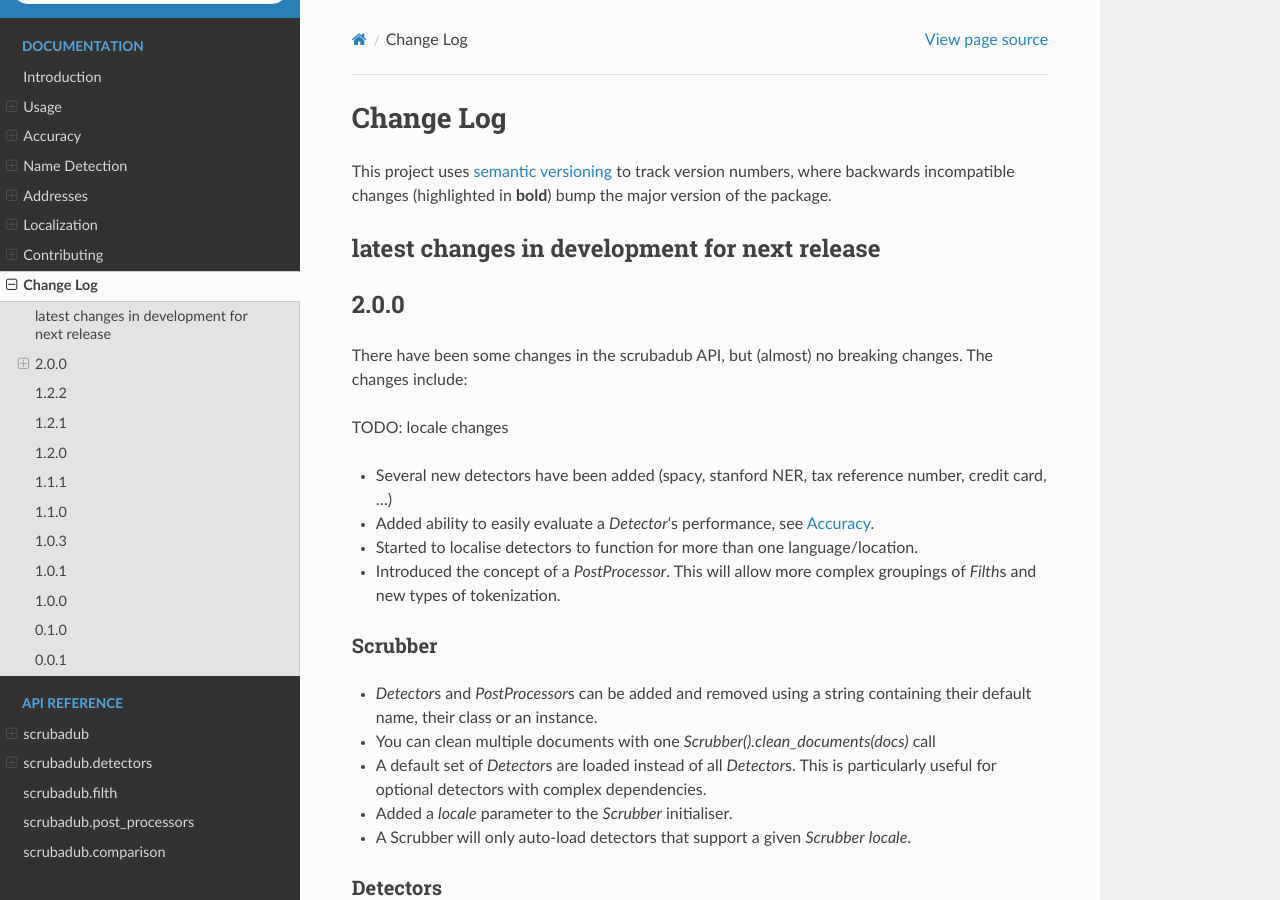
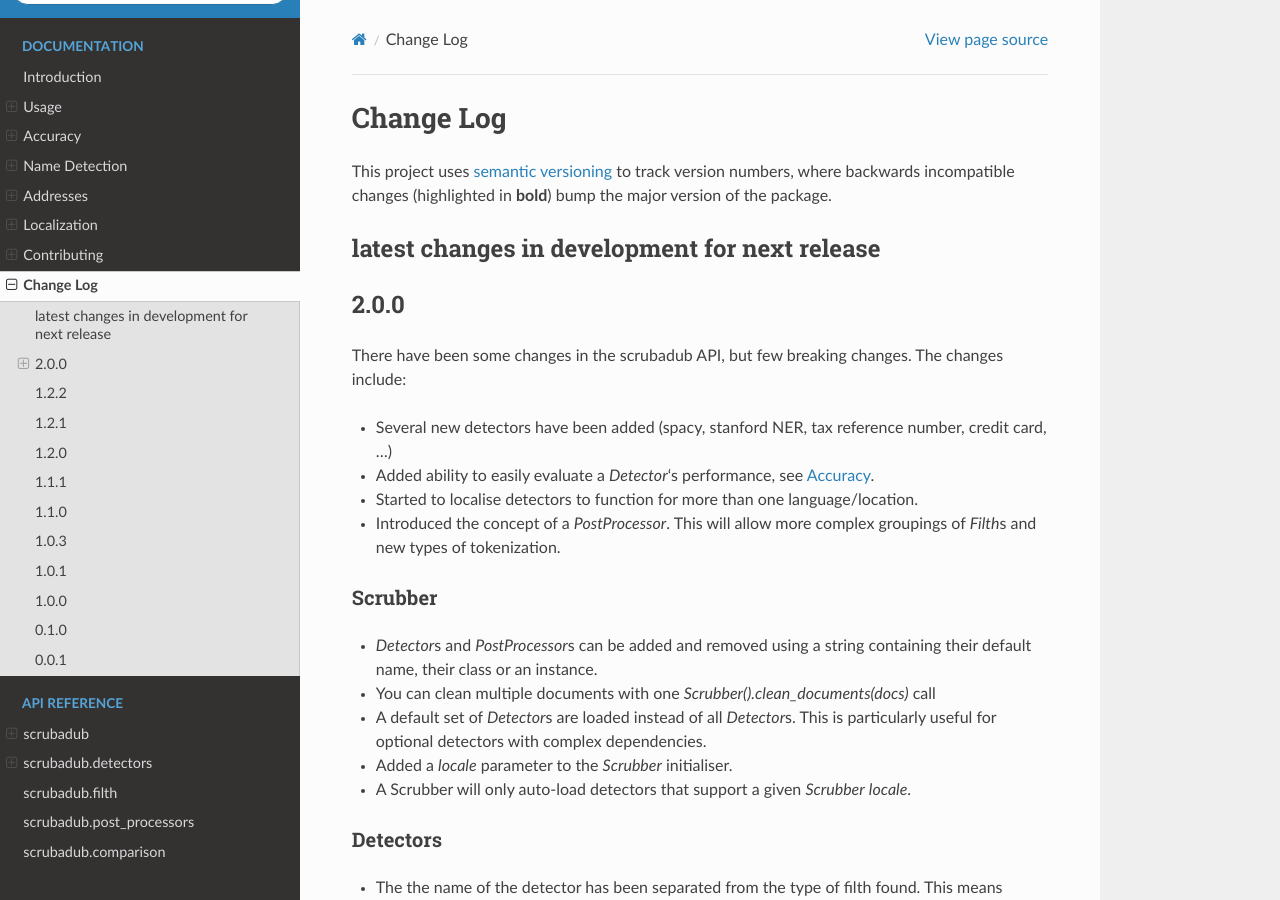
Before and after one commit to LeapBeyond/scrubadub, a Sphinx documentation site: the page built from docs/changelog.rst, in a window 1280 px wide and 900 px high. Built offline with Sphinx 7.4.7 and the Read the Docs theme 2.0.0, drawn with Linux system fonts in a browser that asks for light colours.

Commit message:
rm todo item

```diff
--- a/docs/changelog.rst
+++ b/docs/changelog.rst
@@ -14,10 +14,8 @@ latest changes in development for next release
 2.0.0
 -----
 
-There have been some changes in the scrubadub API, but (almost) no breaking changes.
+There have been some changes in the scrubadub API, but few breaking changes.
 The changes include:
-
-TODO: locale changes
 
 * Several new detectors have been added (spacy, stanford NER, tax reference number, credit card, ...)
 * Added ability to easily evaluate a `Detector`\ 's performance, see :ref:`accuracy`.
```
